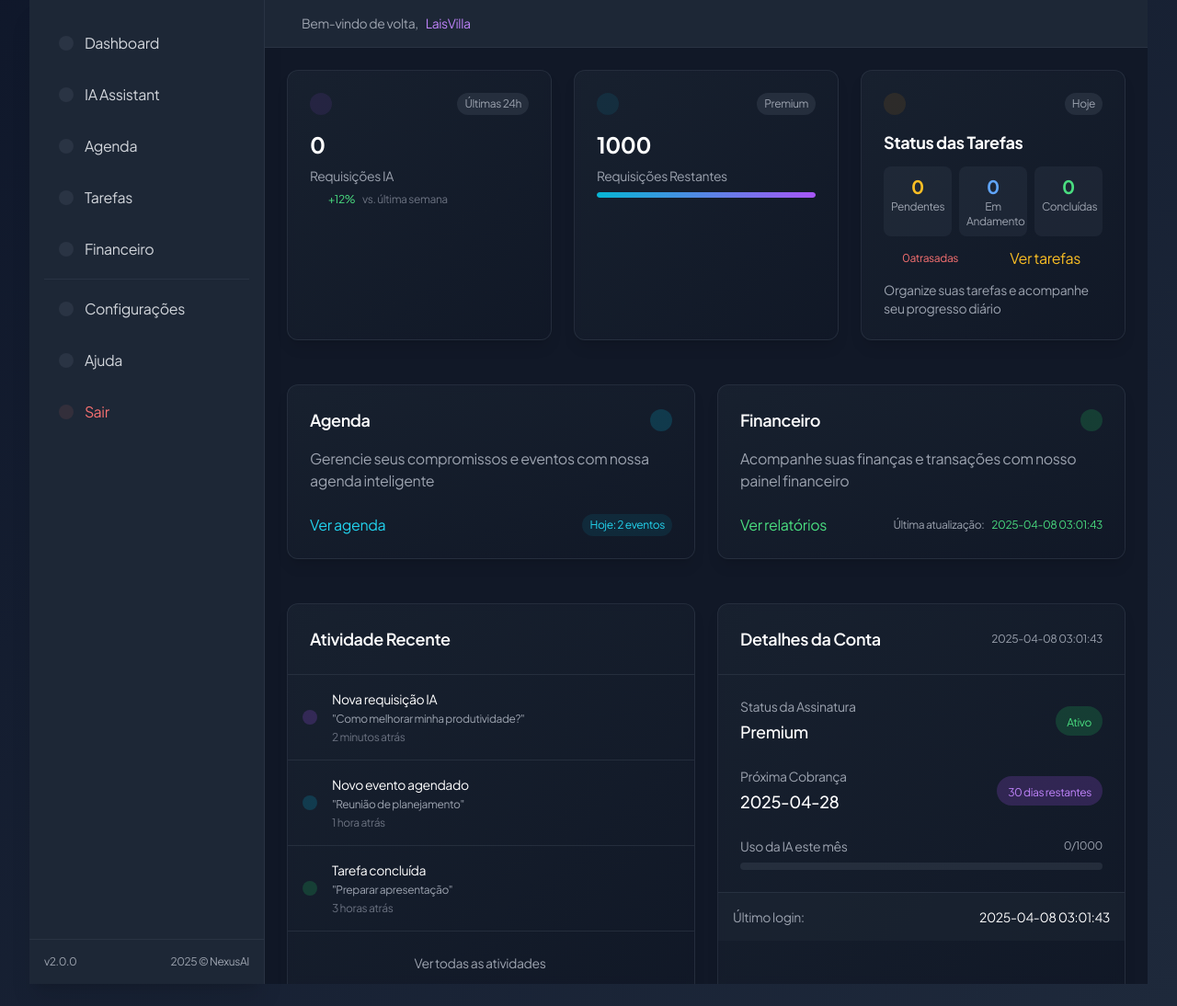
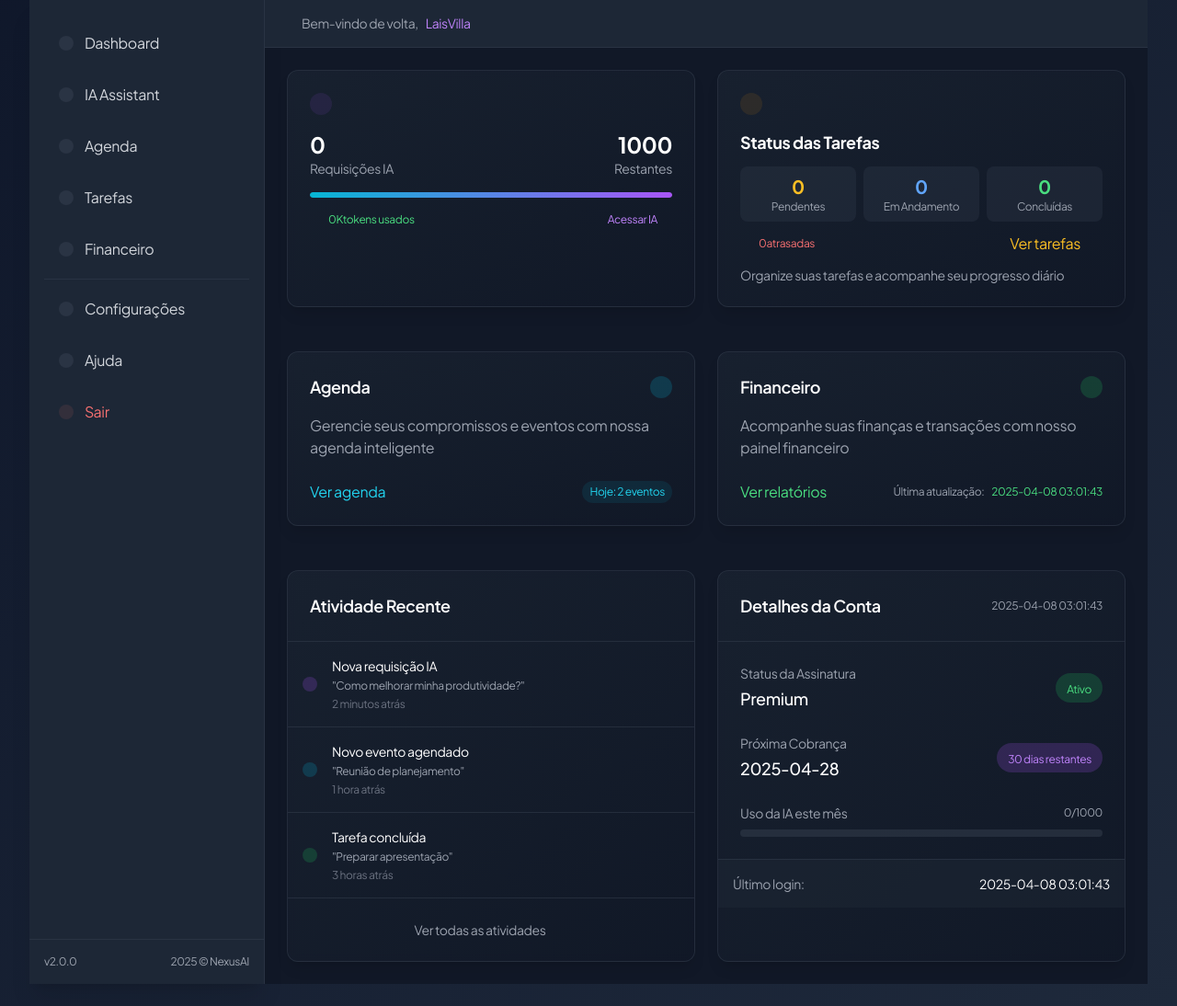
Before and after one commit to LaisVilla/webhook_stripe, a Flask app: template app/templates/dashboard.html in a window 1280 px wide. Shown: the part 114-1208 px from the top of the page at 92% size. Run offline with Flask 3, Linux system fonts and the light colour scheme; the template is opened without the code that fills it: most values are stand-ins (such as "Sample title", 1, 10 or a date in 2020); some libraries are stand-ins or nearby versions.

Commit message:
feat: atualização na dashboard

```diff
--- a/app/templates/dashboard.html
+++ b/app/templates/dashboard.html
@@ -151,42 +151,42 @@
         <!-- Área de Conteúdo Principal com Scroll -->
         <main class="flex-1 overflow-auto">
             <!-- Estatísticas -->
-            <div class="grid grid-cols-1 md:grid-cols-2 lg:grid-cols-3 gap-6 p-6">
-                <!-- Card de Estatística - Requisições IA -->
+            <div class="grid grid-cols-1 md:grid-cols-2 lg:grid-cols-2 gap-6 p-6">
+                <!-- Card de Estatística - IA Unificado -->
                 <div class="bg-gradient-to-br from-gray-800/50 to-gray-900/50 rounded-xl border border-gray-700/50 shadow-lg backdrop-blur-sm p-6 hover:border-purple-500/50 transition-all duration-300 hover:shadow-purple-500/10 group">
                     <div class="flex items-center justify-between mb-4">
                         <div class="bg-purple-500/10 p-3 rounded-xl group-hover:scale-110 transition-transform duration-300">
                             <i class="lucide lucide-brain-circuit text-purple-500 h-6 w-6"></i>
                         </div>
-                        <span class="text-xs text-gray-400 bg-gray-700/50 px-2 py-1 rounded-full group-hover:bg-purple-500/20 group-hover:text-purple-300 transition-all duration-300">Últimas 24h</span>
+
                     </div>
-                    <div class="space-y-2">
-                        <h3 class="text-2xl font-bold text-white group-hover:text-purple-300 transition-colors duration-300">{{ session.get('ai_stats', {}).get('total_requests', 0) }}</h3>
-                        <p class="text-sm text-gray-400">Requisições IA</p>
-                        <div class="flex items-center space-x-2 text-xs">
+                    <div class="space-y-4">
+                        <div class="flex justify-between items-center">
+                            <div>
+                                <h3 class="text-2xl font-bold text-white group-hover:text-purple-300 transition-colors duration-300" id="total-requests">{{ session.get('ai_stats', {}).get('total_requests', 0) }}</h3>
+                                <p class="text-sm text-gray-400">Requisições IA</p>
+                            </div>
+                            <div>
+                                <h3 class="text-2xl font-bold text-white group-hover:text-cyan-300 transition-colors duration-300 text-right" id="remaining-requests">{{ session.get('ai_stats', {}).get('remaining_requests', 1000) }}</h3>
+                                <p class="text-sm text-gray-400 text-right">Restantes</p>
+                            </div>
+                        </div>
+
+                        <div class="w-full bg-gray-700/50 rounded-full h-1.5 overflow-hidden">
+                            <div class="bg-gradient-to-r from-cyan-500 to-purple-500 h-1.5 rounded-full transition-all duration-500 ease-in-out"
+                                 id="usage-progress" style="width: {{ (1000 - session.get('ai_stats', {}).get('remaining_requests', 0)) / 10 }}%"></div>
+                        </div>
+
+                        <div class="flex items-center justify-between text-xs">
                             <span class="text-green-400 flex items-center">
                                 <i class="lucide lucide-trending-up h-4 w-4 mr-1"></i>
-                                +12%
+                                <span class="total-tokens">0K</span> tokens usados
                             </span>
-                            <span class="text-gray-500">vs. última semana</span>
-                        </div>
-                    </div>
-                </div>
-
-                <!-- Card de Estatística - Requisições Restantes -->
-                <div class="bg-gradient-to-br from-gray-800/50 to-gray-900/50 rounded-xl border border-gray-700/50 shadow-lg backdrop-blur-sm p-6 hover:border-cyan-500/50 transition-all duration-300 hover:shadow-cyan-500/10 group">
-                    <div class="flex items-center justify-between mb-4">
-                        <div class="bg-cyan-500/10 p-3 rounded-xl group-hover:scale-110 transition-transform duration-300">
-                            <i class="lucide lucide-zap text-cyan-500 h-6 w-6"></i>
-                        </div>
-                        <span class="text-xs text-gray-400 bg-gray-700/50 px-2 py-1 rounded-full group-hover:bg-cyan-500/20 group-hover:text-cyan-300 transition-all duration-300">Premium</span>
-                    </div>
-                    <div class="space-y-2">
-                        <h3 class="text-2xl font-bold text-white group-hover:text-cyan-300 transition-colors duration-300">{{ session.get('ai_stats', {}).get('remaining_requests', 1000) }}</h3>
-                        <p class="text-sm text-gray-400">Requisições Restantes</p>
-                        <div class="w-full bg-gray-700/50 rounded-full h-1.5 overflow-hidden">
-                            <div class="bg-gradient-to-r from-cyan-500 to-purple-500 h-1.5 rounded-full transition-all duration-500 ease-in-out"
-                                 style="width: {{ (1000 - session.get('ai_stats', {}).get('remaining_requests', 0)) / 10 }}%"></div>
+                            <a href="{{ url_for('main.ai_services') }}"
+                               class="inline-flex items-center space-x-1 text-purple-400 hover:text-purple-300 transition-colors duration-300 group-hover:translate-x-1 transform">
+                                <span>Acessar IA</span>
+                                <i class="lucide lucide-arrow-right h-3 w-3 group-hover:translate-x-1 transition-transform duration-300"></i>
+                            </a>
                         </div>
                     </div>
                 </div>
@@ -197,7 +197,6 @@
                         <div class="bg-amber-500/10 p-3 rounded-xl group-hover:scale-110 transition-transform duration-300">
                             <i class="lucide lucide-check-square text-amber-500 h-6 w-6"></i>
                         </div>
-                        <span class="text-xs text-gray-400 bg-gray-700/50 px-2 py-1 rounded-full group-hover:bg-amber-500/20 group-hover:text-amber-300 transition-all duration-300">Hoje</span>
                     </div>
                     <div class="space-y-3">
                         <div class="flex justify-between items-center">
@@ -298,7 +297,7 @@
 
                             <div class="flex items-center space-x-2">
                                 <span class="text-xs text-gray-400">Última atualização:</span>
-                                <span class="text-xs text-green-400" data-live-time>{{ current_time }}</span>
+                                <span class="text-xs text-green-400 last-update" data-live-time>{{ current_time }}</span>
                             </div>
                         </div>
                     </div>
```
